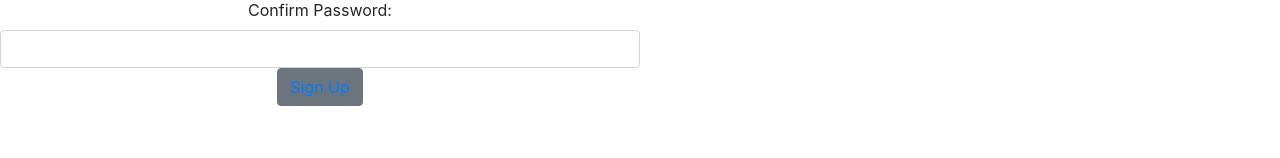
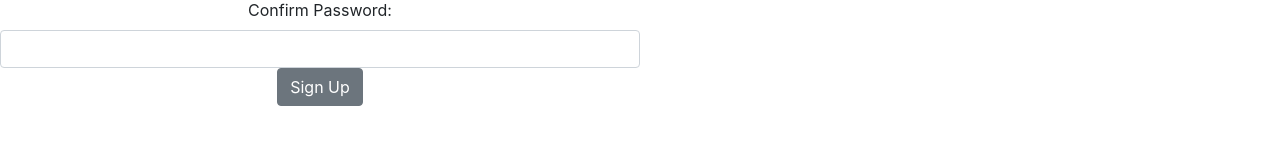
Before and after one commit to thebookofjedediah/recoger, a React (Create React App) app in the folder client/: page /sign-up-form in a window 1280 px wide. Shown: the part 198-356 px from the top of the page. Built offline with nearby package versions, Linux system fonts and the light colour scheme.

Commit message:
postman is working

```diff
--- a/client/src/components/Signin.js
+++ b/client/src/components/Signin.js
@@ -1,5 +1,4 @@
 import React, { Component } from "react";
-import { Link } from "react-router-dom";
 import { FormGroup, Form, Label, Input, Button } from "reactstrap";
 import axios from "axios";
 
@@ -55,9 +54,7 @@ class Signup extends Component {
               value={this.state.content}
               onChange={this.handleChange}
             />
-            <Button>
-              <Link to="/dashboard">Sign In</Link>
-            </Button>
+            <Button>Sign In</Button>
           </FormGroup>
         </Form>
       </section>
--- a/client/src/components/Signup.js
+++ b/client/src/components/Signup.js
@@ -1,6 +1,5 @@
 import React, { Component } from "react";
 import { FormGroup, Form, Label, Input, Button } from "reactstrap";
-import { Link } from "react-router-dom";
 import axios from "axios";
 
 class Signup extends Component {
@@ -61,9 +60,7 @@ class Signup extends Component {
               value={this.state.content}
               onChange={this.handleChange}
             />
-            <Button>
-              <Link to="/dashboard">Sign Up</Link>
-            </Button>
+            <Button>Sign Up</Button>
           </FormGroup>
         </Form>
       </section>
```
Also changed, not shown: 1 other file (tests, documents, lock files or other folders).
